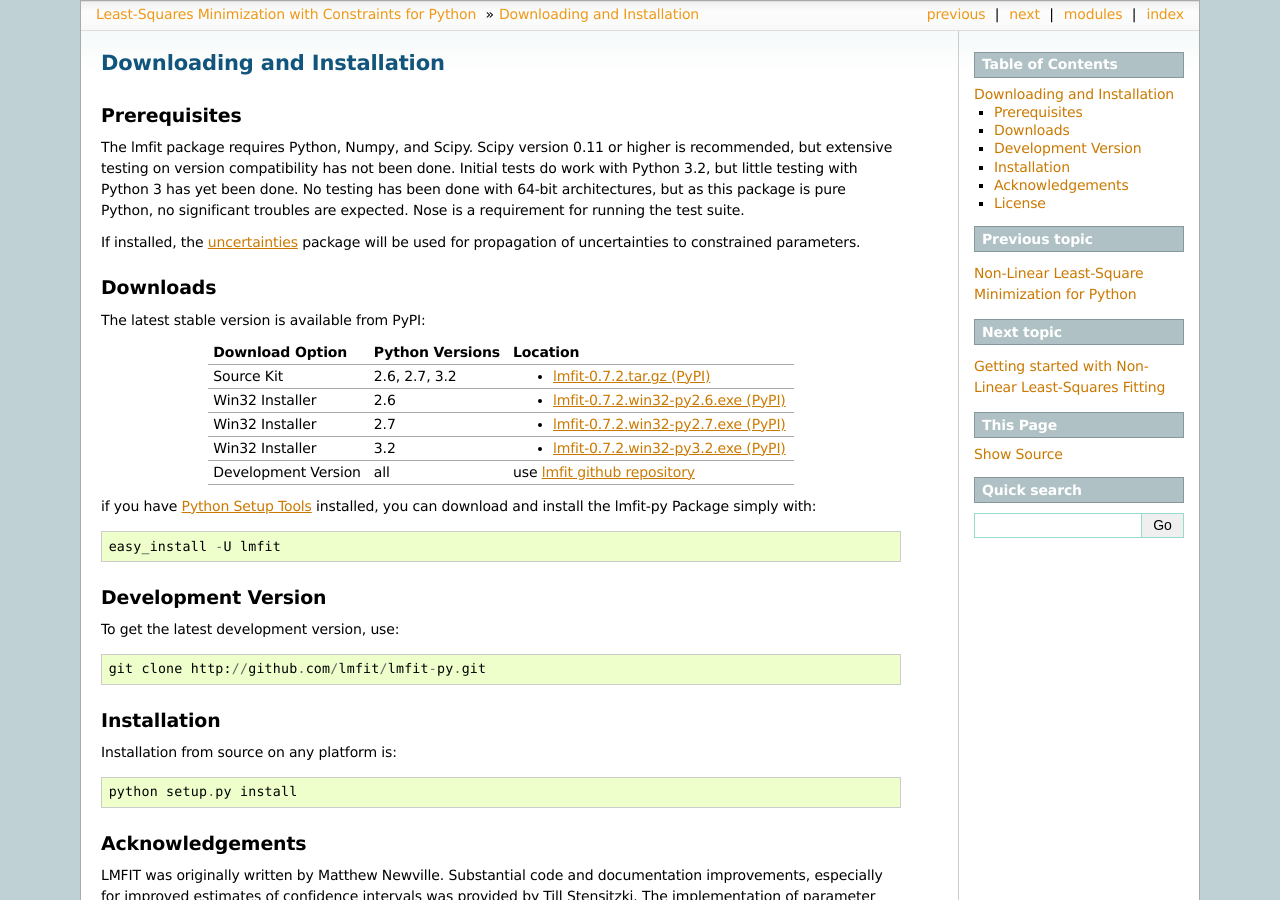
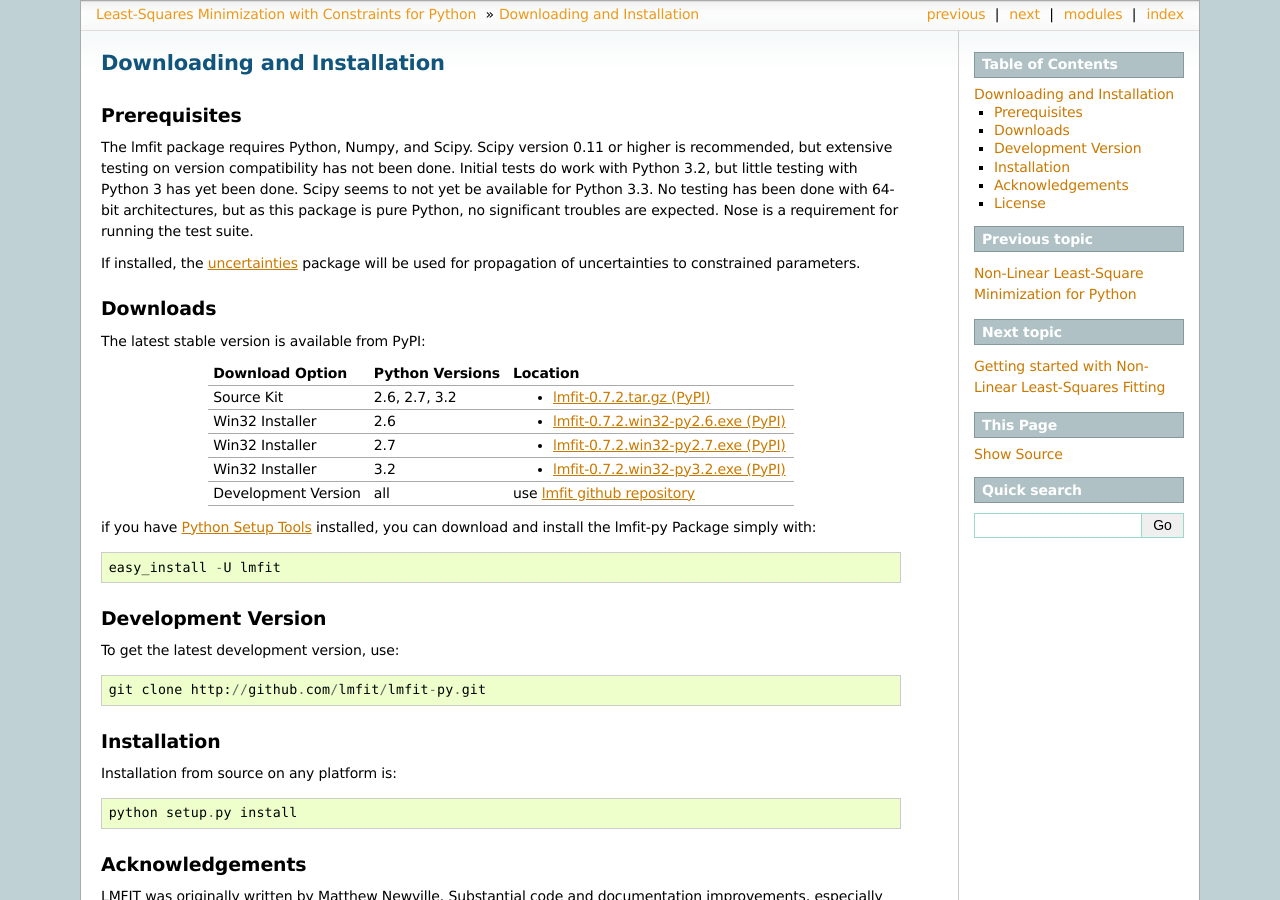
Before and after one commit to lmfit/lmfit-py, a Sphinx documentation site: the page built from doc/installation.rst, in a window 1280 px wide and 900 px high. Built offline with Sphinx 7.4.7, drawn with Linux system fonts in a browser that asks for light colours; formulas are drawn with MathJax 3.

```diff
--- a/doc/installation.rst
+++ b/doc/installation.rst
@@ -8,9 +8,10 @@ Prerequisites
 The lmfit package requires Python, Numpy, and Scipy.  Scipy version 0.11 or
 higher is recommended, but extensive testing on version compatibility has
 not been done.  Initial tests do work with Python 3.2, but little testing
-with Python 3 has yet been done.  No testing has been done with 64-bit
-architectures, but as this package is pure Python, no significant troubles
-are expected. Nose is a requirement for running the test suite.
+with Python 3 has yet been done.  Scipy seems to not yet be available for
+Python 3.3.  No testing has been done with 64-bit architectures, but as
+this package is pure Python, no significant troubles are expected. Nose is
+a requirement for running the test suite.
 
 .. _uncertainties: http://packages.python.org/uncertainties/
 
--- a/lmfit/__init__.py
+++ b/lmfit/__init__.py
@@ -7,14 +7,14 @@
    installed, parameters can be constrained as a simple
    mathematical expression of other Parameters.
 
-   version: 0.7.3
-   last update: 13-Nov-2013
+   version: 0.7.4
+   last update: 2014-Jan-22
    License: BSD
    Author:  Matthew Newville <newville@cars.uchicago.edu>
             Center for Advanced Radiation Sources,
             The University of Chicago
 """
-__version__ = '0.7.3'
+__version__ = '0.7.4'
 from .minimizer import minimize, Minimizer, MinimizerException
 from .parameter import Parameter, Parameters
 from .confidence import conf_interval, conf_interval2d
```
